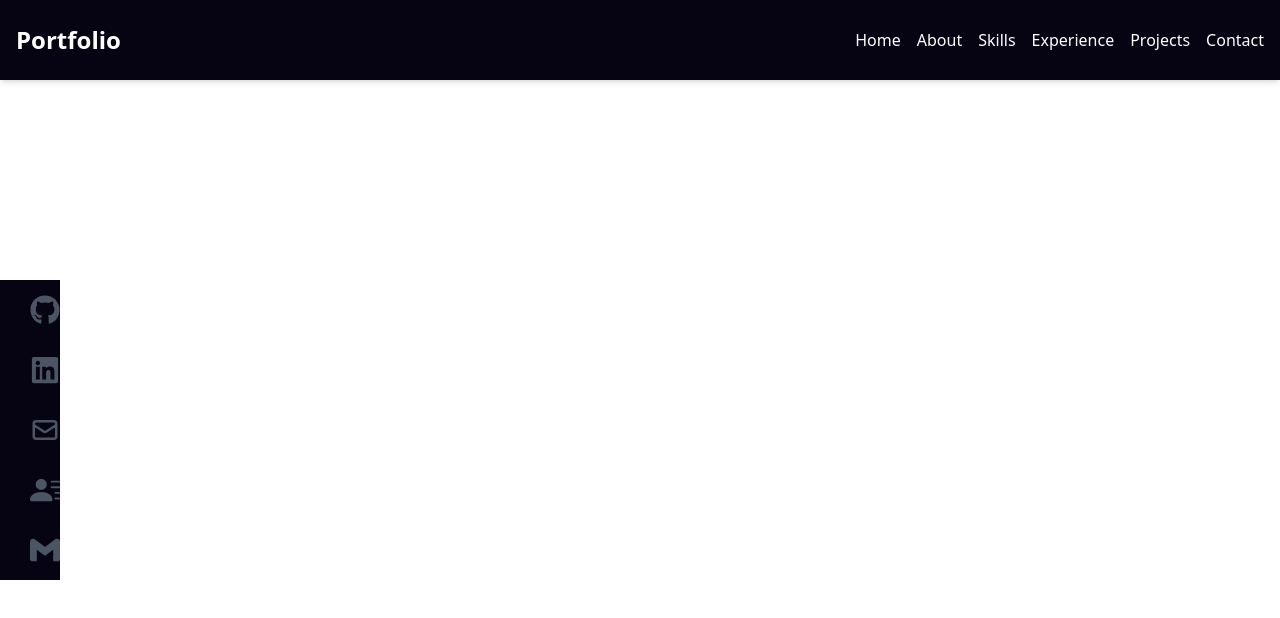
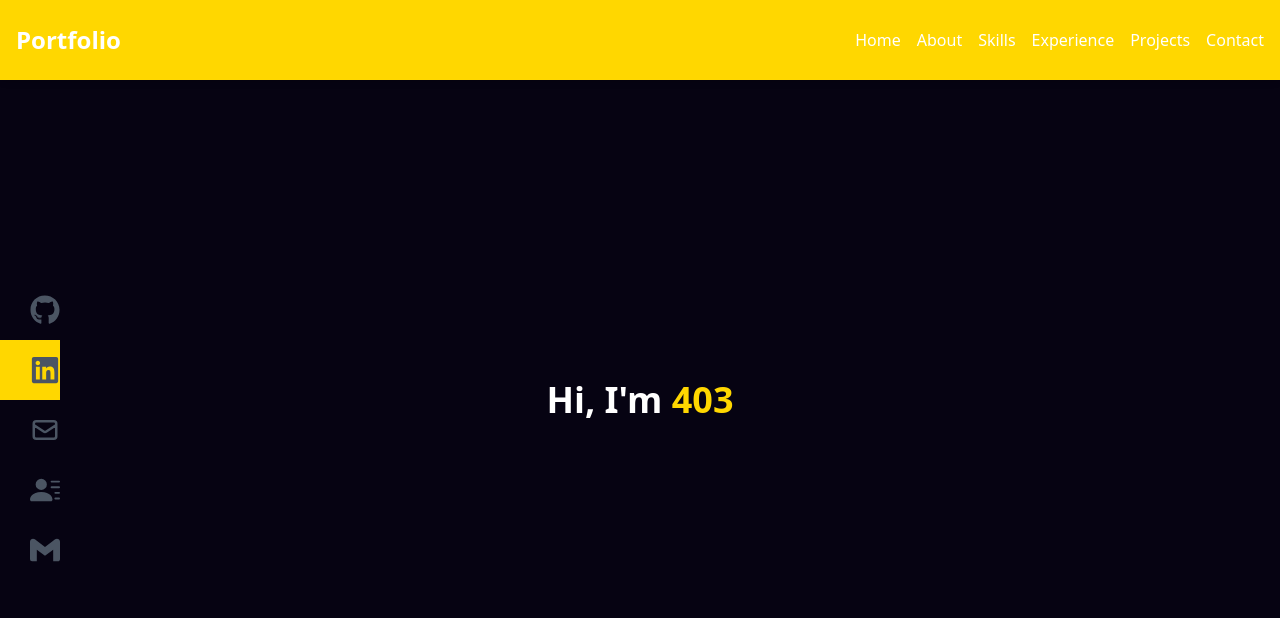
Before and after one commit to Daemon403/portfolio, a React (Create React App) app: page / in a window 1280 px wide. Shown: the top 618 px of the page. Built offline with nearby package versions, Linux system fonts and the light colour scheme.

Commit message:
Home Component Initialised

```diff
--- a/src/App.js
+++ b/src/App.js
@@ -1,9 +1,11 @@
 // import './App.css';
 import Navbar from './components/Navbar';
+import Home from './components/Home';
 export default function App() {
   return (
     <div>
       <Navbar />
+      <Home />
     </div>
 
   )
--- a/src/components/Home.jsx
+++ b/src/components/Home.jsx
@@ -2,7 +2,13 @@ import React from 'react'
 import { HiArrowNarrowRight} from 'react-icons/hi'
 const Home = () => {
   return (
-    <div className='flex flex-col items-center justify-center h-screen bg-[#060312] text-white'>
+    <div name = 'home' className='h-screen bg-[#060312] text-white W-full flex flex-col justify-center items-center'>
+      <div className='text-4xl font-bold max-w-[90%] mx-auto px-8 flex flex-col justify-center items-center h-full'>
+        <p>
+          Hi, I'm <span className='text-[#FFD700]'>403</span>
+        </p>
+
+      </div>
 
     </div>
   )
--- a/src/components/Navbar.jsx
+++ b/src/components/Navbar.jsx
@@ -9,7 +9,7 @@ const Navbar = () => {
     setNav(!nav)
   }
   return (
-    <div className="fixed w-full h-[80px] flex justify-between items-center bg-[#060312] text-gray-800 shadow-md px-4">
+    <div className="fixed w-full h-[80px] flex justify-between items-center bg-[#FFD700] text-gray-800 shadow-md px-4">
       <div className="text-2xl font-bold text-white">Portfolio</div>
 
       {/* \Menu */}
@@ -32,7 +32,7 @@ const Navbar = () => {
         </div>
 
         {/* Mobile View */}
-        <ul className={!nav ? 'hidden' : 'absolute top-0 left-0 h-screen w-full bg-[#060312] text-white items-center flex flex-col justify-center'}>
+        <ul className={!nav ? 'hidden' : 'absolute top-0 left-0 h-screen w-full bg-[#FFD700] text-white items-center flex flex-col justify-center'}>
             <li className="py-6 text-4xl">Home</li>
             <li className="py-6 text-4xl">About</li>
             <li className="py-6 text-4xl">Skills</li>
@@ -46,9 +46,9 @@ const Navbar = () => {
         <div className="hidden lg:flex fixed flex-col top-[35%] left-0">
           <ul>
             <li className="w-[160px] h-[60px] flex items-center justify-between ml-[-100px] hover:ml-[0px] bg-[#060312] duration-300">
-            <a className='flex justify-between items-center w-full text-gray-600' href="/">Github<FaGithub size={30}/></a>
+            <a className='flex justify-between items-center w-full text-gray-600' href="/">Github<FaGithub size={30} className='ml-4'/></a>
             </li>
-            <li className="w-[160px] h-[60px] flex items-center justify-between ml-[-100px] hover:ml-[0px] bg-[#060312] duration-300">
+            <li className="w-[160px] h-[60px] flex items-center justify-between ml-[-100px] hover:ml-[0px] bg-[#FFD700] duration-300">
             <a className='flex justify-between items-center w-full text-gray-600' href="/">Linkedin<FaLinkedin size={30}/></a>
             </li>
             <li className="w-[160px] h-[60px] flex items-center justify-between ml-[-100px] hover:ml-[0px] bg-[#060312] duration-300">
```
